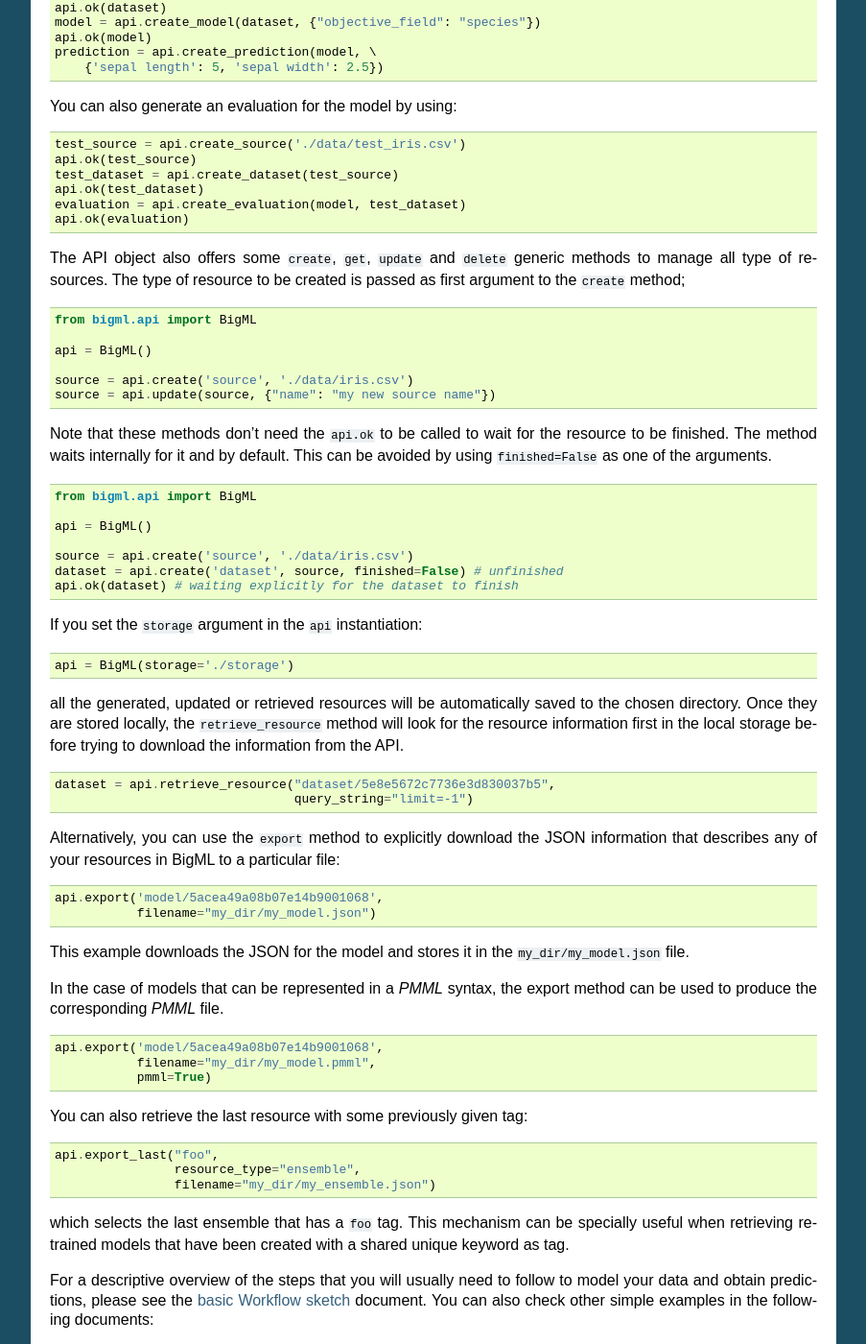
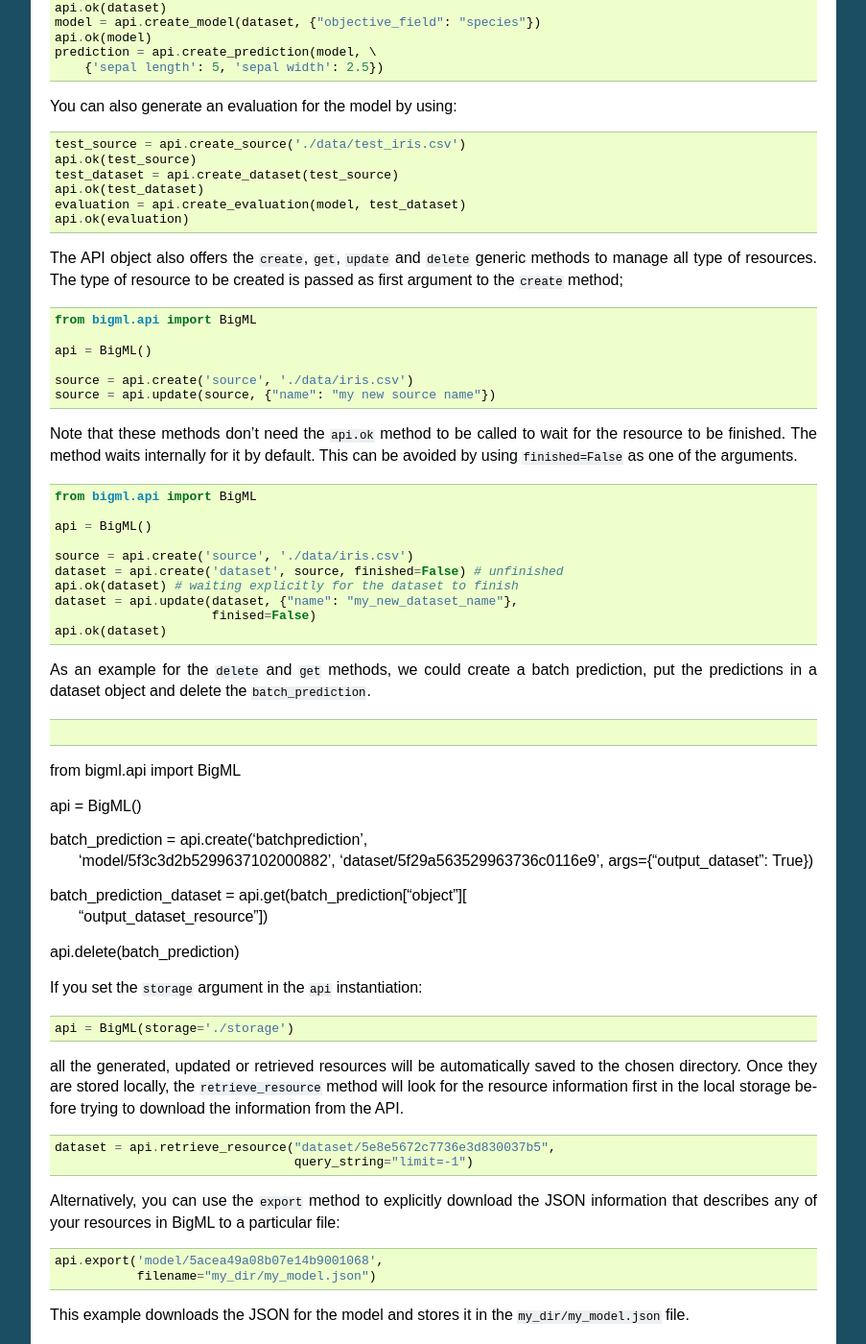
Before and after one commit to bigmlcom/python, a Sphinx documentation site: the page built from docs/index.rst, in a window 1280 px wide and 1400 px high, scrolled down 5189 px. Shown: the whole window at 96% size, without its empty margins (198-1101 px from the left). Built offline with Sphinx 7.4.7, drawn with Linux system fonts in a browser that asks for light colours; pages that are not in the unit, such as notebooks, are missing from menus.

Commit message:
Adding examples for new CRUD methods

```diff
--- a/docs/index.rst
+++ b/docs/index.rst
@@ -415,7 +415,7 @@
     api.ok(evaluation)
 
 
-The API object also offers some ``create``, ``get``, ``update`` and ``delete``
+The API object also offers the ``create``, ``get``, ``update`` and ``delete``
 generic methods to manage all type of resources. The type of resource to be
 created is passed as first argument to the ``create`` method;
 
@@ -428,8 +428,9 @@
     source = api.create('source', './data/iris.csv')
     source = api.update(source, {"name": "my new source name"})
 
-Note that these methods don't need the ``api.ok`` to be called to wait for
-the resource to be finished. The method waits internally for it and by default.
+Note that these methods don't need the ``api.ok`` method to be called
+to wait for the resource to be finished.
+The method waits internally for it by default.
 This can be avoided by using  ``finished=False`` as one of the arguments.
 
 
@@ -442,6 +443,27 @@
     source = api.create('source', './data/iris.csv')
     dataset = api.create('dataset', source, finished=False) # unfinished
     api.ok(dataset) # waiting explicitly for the dataset to finish
+    dataset = api.update(dataset, {"name": "my_new_dataset_name"},
+                         finised=False)
+    api.ok(dataset)
+
+As an example for the ``delete`` and ``get`` methods, we could
+create a batch prediction, put the predictions in a
+dataset object and delete the ``batch_prediction``.
+
+.. code-block:: python
+
+from bigml.api import BigML
+
+api = BigML()
+
+batch_prediction = api.create('batchprediction',
+                              'model/5f3c3d2b5299637102000882',
+                              'dataset/5f29a563529963736c0116e9',
+                              args={"output_dataset": True})
+batch_prediction_dataset = api.get(batch_prediction["object"][ \
+    "output_dataset_resource"])
+api.delete(batch_prediction)
 
 If you set the ``storage`` argument in the ``api`` instantiation:
 
```
Also changed, not shown: 1 other file.
